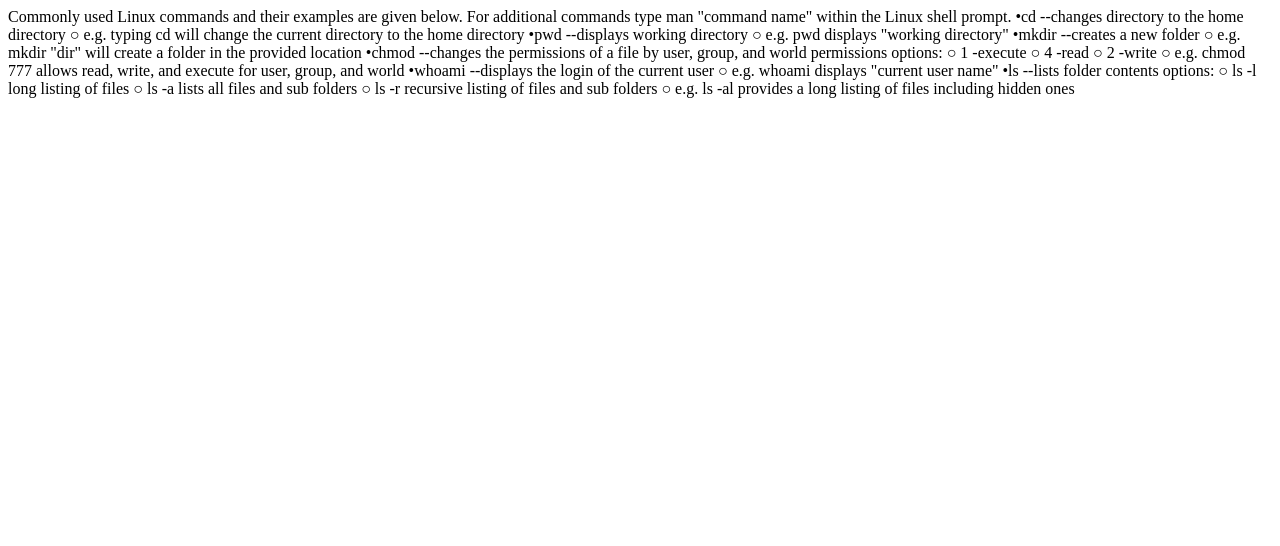
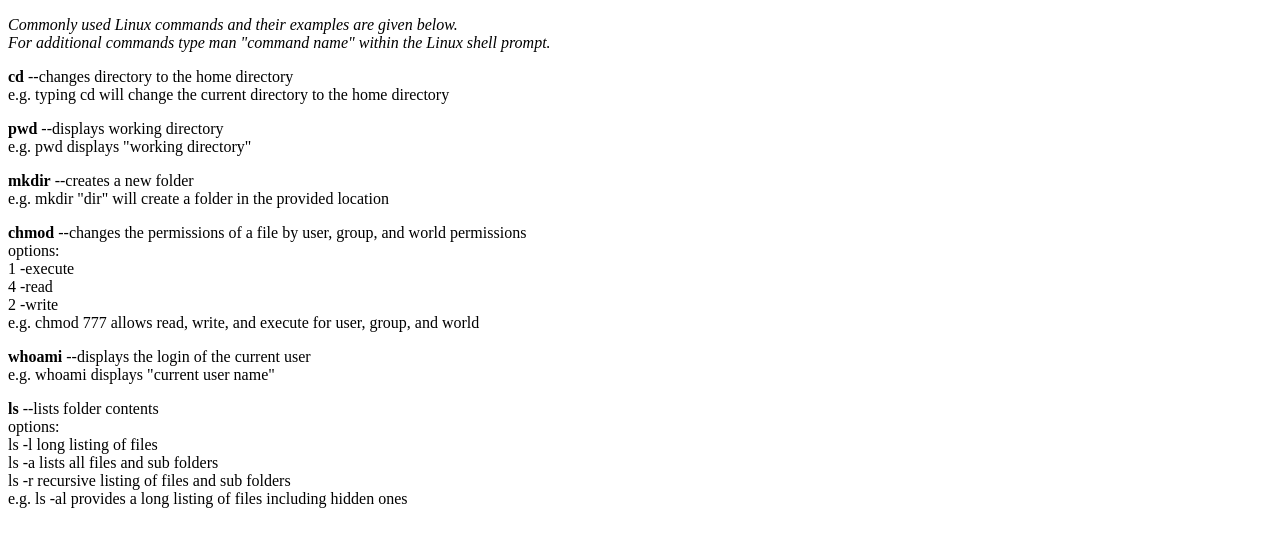
Before and after one commit to jardean/A-02.github.io, a plain HTML site: page Linux Commands.html in a window 1280 px wide. Drawn offline with Linux system fonts and the light colour scheme.

Commit message:
version1.1

```diff
--- a/Linux Commands.html
+++ b/Linux Commands.html
@@ -2,27 +2,40 @@
 <html>
 	<title>Common Linux Commands</title>
 	<body>
-		Commonly used Linux commands and their examples are given below.  For additional commands type man "command name" within the Linux shell prompt.
-
-			•cd --changes directory to the home directory
-				○ e.g. typing cd will change the current directory to the home directory
-			•pwd --displays working directory
-				○ e.g. pwd displays "working directory"
-			•mkdir --creates a new folder
-				○ e.g. mkdir "dir" will create a folder in the provided location
-			•chmod --changes the permissions of a file by user, group, and world permissions
-				options:
-				○ 1 -execute
-				○ 4 -read
-				○ 2 -write
-				○ e.g. chmod 777 allows read, write, and execute for user, group, and world
-			•whoami --displays the login of the current user
-				○ e.g. whoami displays "current user name"
-			•ls --lists folder contents
-				options:
-				○ ls -l long listing of files
-				○ ls -a lists all files and sub folders
-				○ ls -r recursive listing of files and sub folders
-				○ e.g. ls -al provides a long listing of files including hidden ones
+		<p>
+			<em>Commonly used Linux commands and their examples are given below.<br>For additional commands type man "command name" within the Linux shell prompt.</em>
+		</p>
+			<p>
+				<b>cd</b> --changes directory to the home directory<br>
+				e.g. typing cd will change the current directory to the home directory
+			</p>
+			<p>
+				<b>pwd</b> --displays working directory<br>
+				e.g. pwd displays "working directory"
+			</p>
+			<p>
+				<b>mkdir</b> --creates a new folder<br>
+				e.g. mkdir "dir" will create a folder in the provided location
+			</p>
+			<p>
+				<b>chmod</b> --changes the permissions of a file by user, group, and world permissions<br>
+				options:<br>
+				1 -execute<br>
+				4 -read<br>
+				2 -write<br>
+				e.g. chmod 777 allows read, write, and execute for user, group, and world
+			</p>
+			<p>
+				<b>whoami</b> --displays the login of the current user<br>
+				e.g. whoami displays "current user name"
+			</p>
+			<p>
+				<b>ls</b> --lists folder contents<br>
+				options:<br>
+				ls -l long listing of files<br>
+				ls -a lists all files and sub folders<br>
+				ls -r recursive listing of files and sub folders<br>
+				e.g. ls -al provides a long listing of files including hidden ones
+			</p>
 	</body>
 </html>
```
